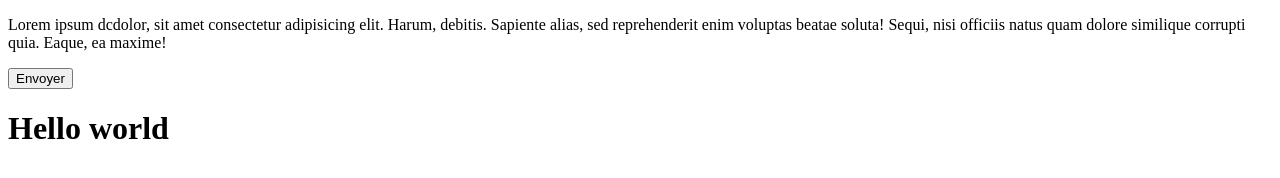
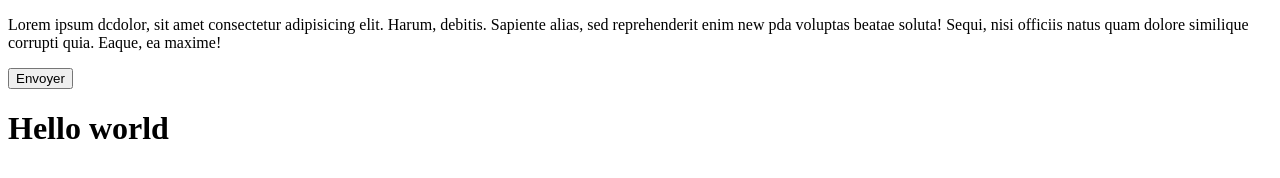
Before and after one commit to eliekouakou225/new-depot-git, a plain HTML site: page index.html in a window 1280 px wide. Drawn offline with Linux system fonts and the light colour scheme.

Commit message:
new test test

```diff
--- a/index.html
+++ b/index.html
@@ -10,7 +10,7 @@
 
 <body>
     <p>Lorem ipsum dcdolor, sit amet consectetur adipisicing elit. Harum, debitis. Sapiente alias, sed reprehenderit
-        enim
+        enim new pda
         voluptas beatae soluta! Sequi, nisi officiis natus quam dolore similique corrupti quia. Eaque, ea maxime!</p>
     <button>Envoyer</button>
 
```
